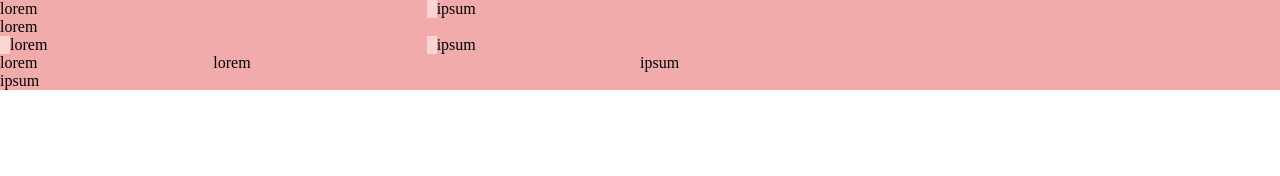
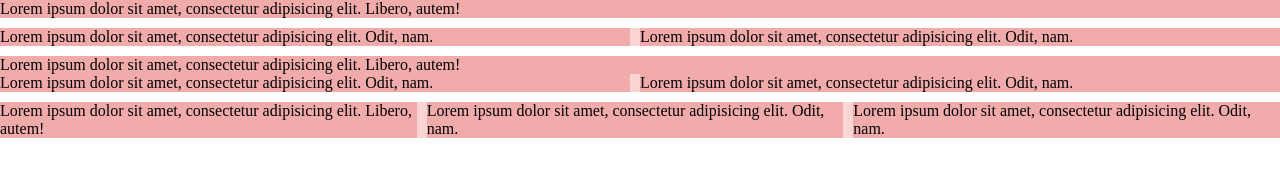
Before and after one commit to fsevilla/RTK, a plain HTML site: page index.html in a window 1280 px wide. Drawn offline with Linux system fonts and the light colour scheme.

Commit message:
Grid: fixed gutter

```diff
--- a/index.html
+++ b/index.html
@@ -8,42 +8,41 @@
 <body>
 <div id="mainContainer">
     <div class="content">
-        <!-- <div class="grid">
+        <div class="grid">
             <div class="c-1">
-                lorem
-            </div>
-        </div> -->
-        <div class="grid">
-            <div class="c-1-3">
-                lorem
-            </div>
-            <div class="c-2-3">
-                ipsum
+                Lorem ipsum dolor sit amet, consectetur adipisicing elit. Libero, autem!
             </div>
         </div>
         <div class="grid">
+            <div class="c-1-2">
+                Lorem ipsum dolor sit amet, consectetur adipisicing elit. Odit, nam.
+            </div>
+            <div class="c-1-2">
+                Lorem ipsum dolor sit amet, consectetur adipisicing elit. Odit, nam.
+            </div>
+        </div>
+
+        <div class="grid">
             <div class="c-1">
-                lorem
+                Lorem ipsum dolor sit amet, consectetur adipisicing elit. Libero, autem!
+            </div>
+            <div class="c-1-2">
+                Lorem ipsum dolor sit amet, consectetur adipisicing elit. Odit, nam.
+            </div>
+            <div class="c-1-2">
+                Lorem ipsum dolor sit amet, consectetur adipisicing elit. Odit, nam.
+            </div>
+        </div>
+
+        <div class="grid">
+            <div class="c-1-3">
+                Lorem ipsum dolor sit amet, consectetur adipisicing elit. Libero, autem!
             </div>
             <div class="c-1-3">
-                lorem
+                Lorem ipsum dolor sit amet, consectetur adipisicing elit. Odit, nam.
             </div>
-            <div class="c-2-3">
-                ipsum
-            </div>
-        </div>
-        <div class="grid no-gutter">
-            <div class="c-1-6">
-                lorem
-            </div>
-            <div class="c-2-6">
-                lorem
-            </div>
-            <div class="c-3-6">
-                ipsum
-            </div>
-            <div class="c-6-6">
-                ipsum
+            <div class="c-1-3">
+                Lorem ipsum dolor sit amet, consectetur adipisicing elit. Odit, nam.
             </div>
         </div>
     </div>
--- a/sass/_grid.scss
+++ b/sass/_grid.scss
@@ -9,14 +9,17 @@ $total-width: 100; //percentage
 .grid{
     width: $total-width*1%;
     box-sizing: border-box;
+    margin-left: $gutter*-1;
+    // overflow: hidden;
 
-    & > div[class*='c-']{
+    & > [class*='c-']{
         float: left;
         box-sizing: border-box;
         padding-left: $gutter;
+        // margin-left: $gutter*-1;
 
         &:first-child{
-            padding-left: 0;
+            // padding-left: 0;
         }
     }
 
@@ -34,6 +37,14 @@ $total-width: 100; //percentage
 
     .c-1{
         width: getWidth(12, 12);
+    }
+
+    .c-1-2{
+        width: getWidth(1, 2);
+    }
+
+    .c-2-2{
+        @extend .c-1;
     }
 
     .c-1-3{
@@ -71,5 +82,4 @@ $total-width: 100; //percentage
     .c-6-6{
         @extend .c-1;
     }
-
 }
--- a/styles/demo.css
+++ b/styles/demo.css
@@ -23,3 +23,7 @@ body{
     /*right: 5px;*/
     z-index: -1;
 }
+
+.grid{
+    margin-bottom: 10px;
+}
```
Also changed, not shown: styles/rtk.css, 1 other file.
